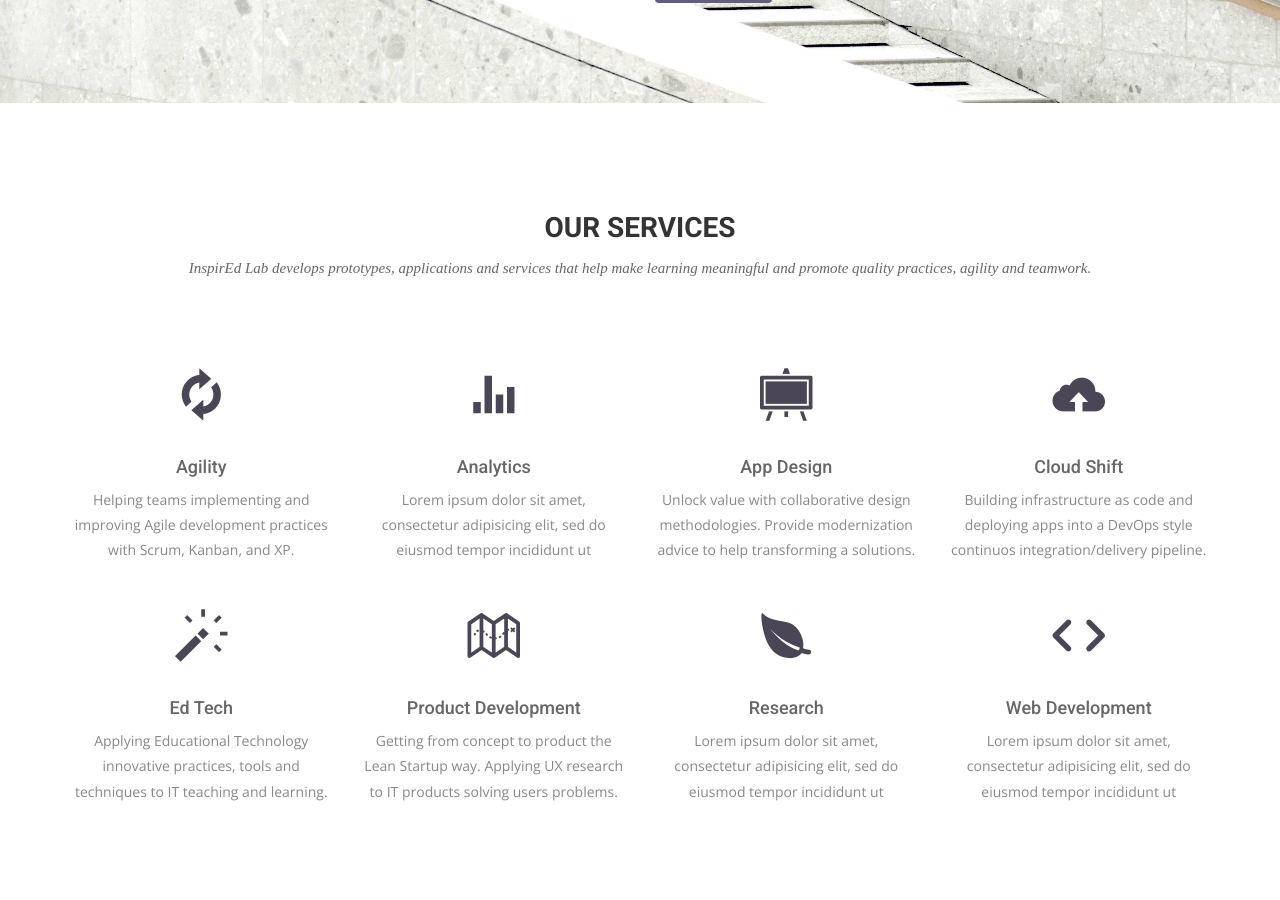
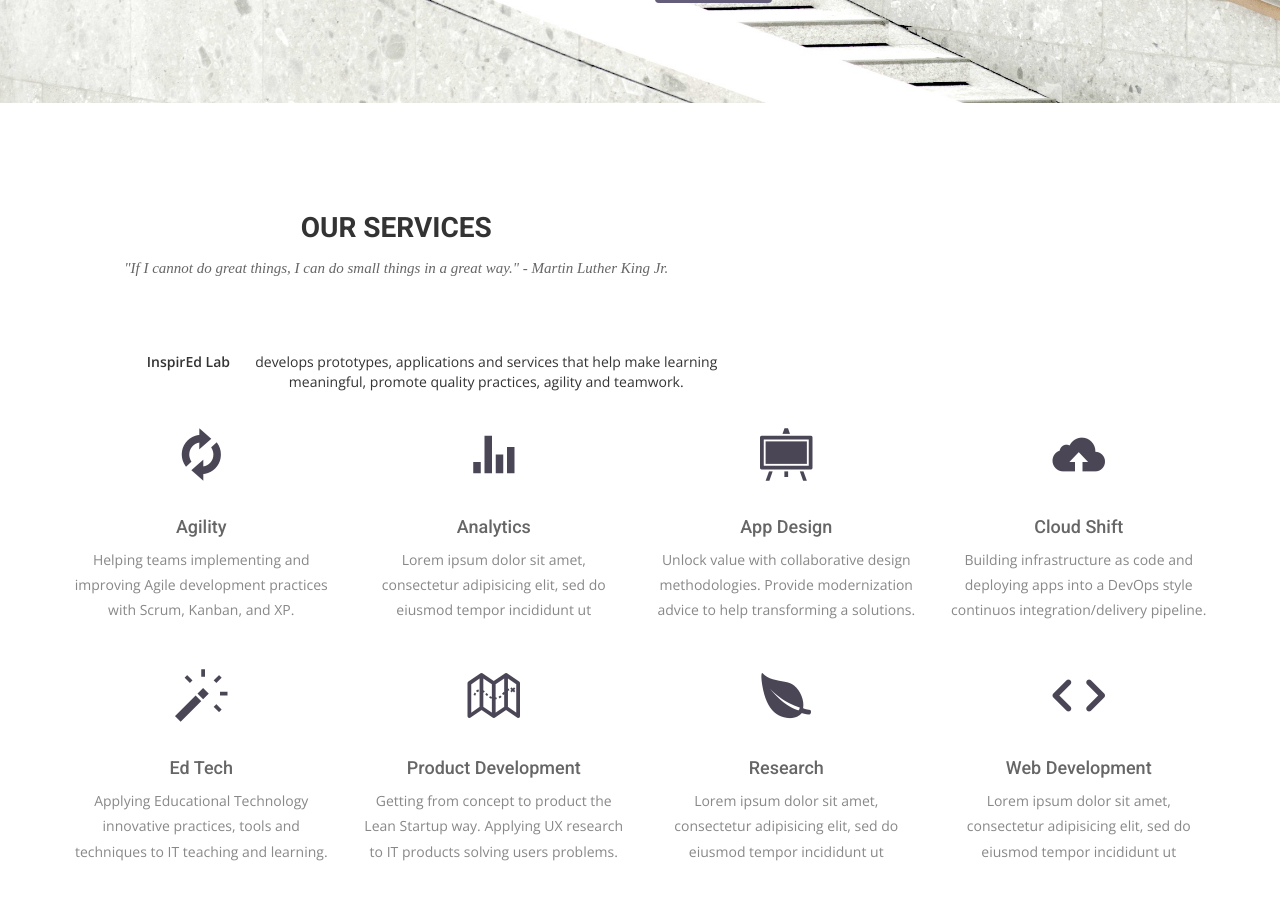
Before and after one commit to chrisjzamora8/inspiredlab.github.io, a Jekyll site: the page built from index.html, in a window 1280 px wide and 900 px high, scrolled down 2525 px. Built offline with Jekyll 4.4.1, drawn with Linux system fonts in a browser that asks for light colours; nearby versions of some CDN libraries; some web fonts are replaced.

Commit message:
our services edit quote

```diff
--- a/index.html
+++ b/index.html
@@ -130,12 +130,19 @@ permalink: /
 <section id="service">
   <div class="container">
     <div class="row">
-      <div class="section-title">
-        <h2>Our Services</h2>
-        <p>InspirEd Lab develops prototypes, applications and services that help make learning meaningful and
-          promote quality practices, agility and teamwork.
-        </p>
-      </div>
+      <div class="col-md-7 col-sm-12">
+        <div class="section-title">
+          <h2>Our Services</h2>
+          <p>"If I cannot do great things, I can do small things in a great way." - Martin Luther King Jr.</p>
+        </div>
+        <div class="block">
+          <dl class="dl-horizontal">
+            <dt>InspirEd Lab</dt>
+            <dd>develops prototypes, applications and services that help make learning meaningful,
+              promote quality practices, agility and teamwork.
+            </dd>
+        </div>
+     </div>
     </div>
     <div class="row ">
       <div class="col-sm-6 col-md-3">
```
